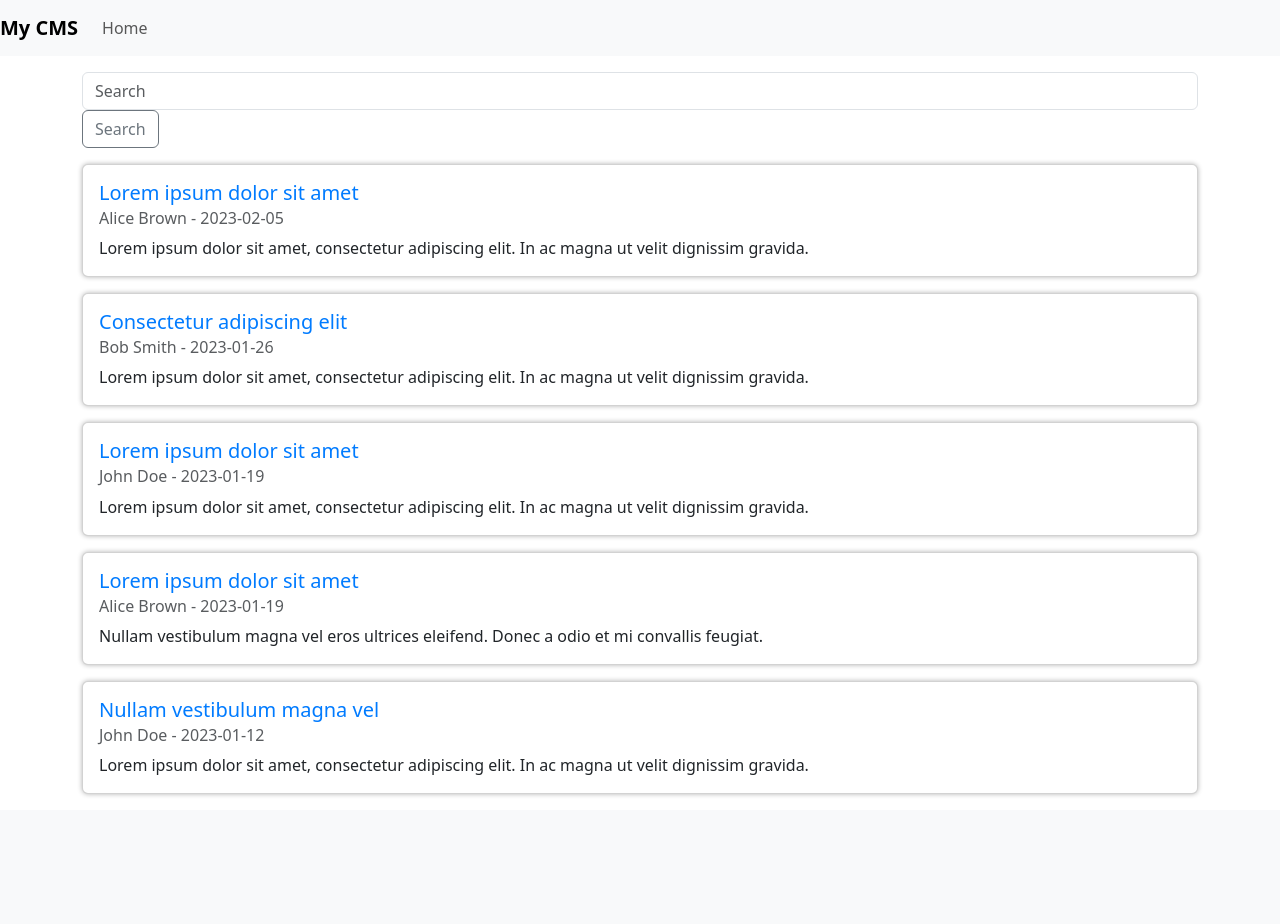
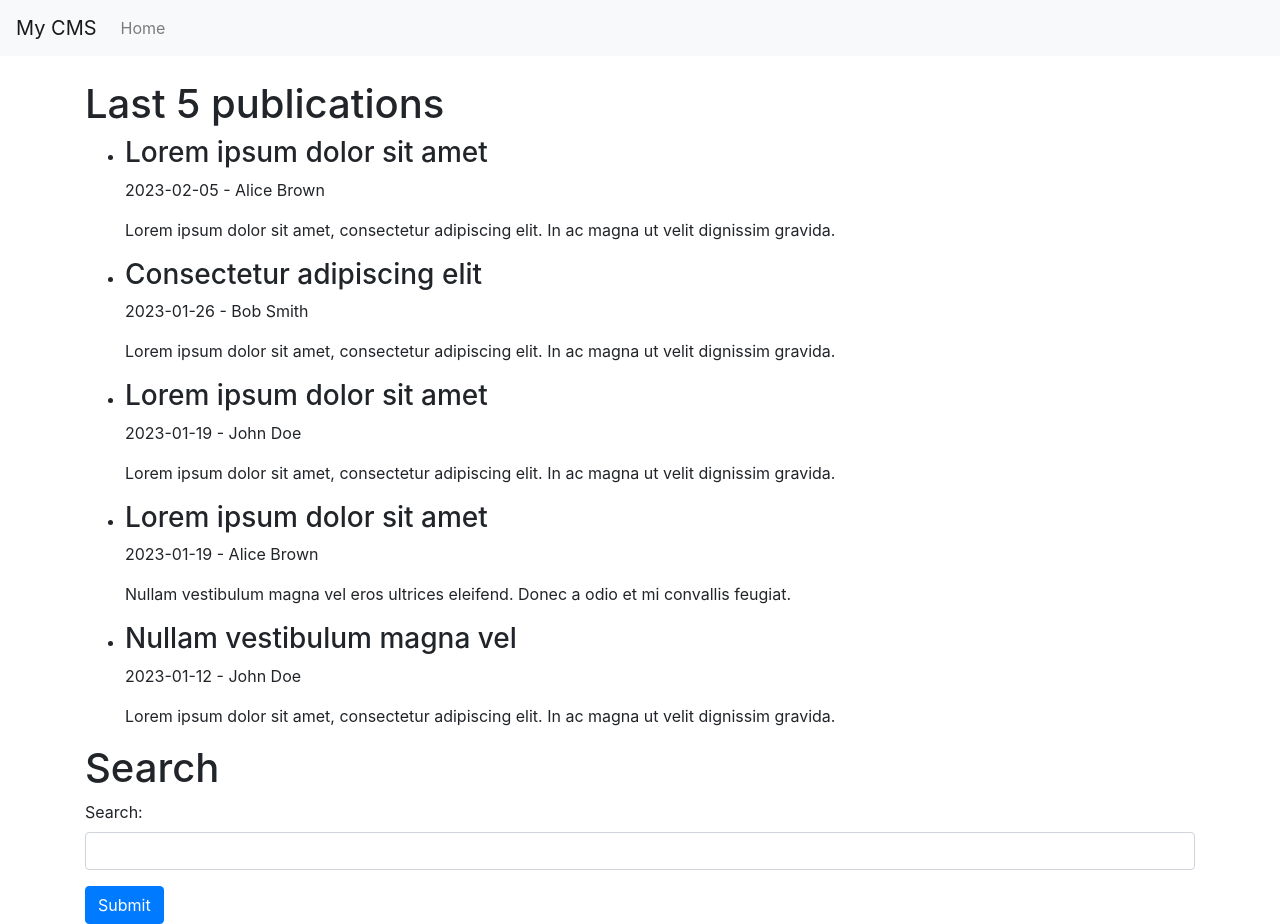
Before and after one commit to oussamaelfig/CMS_Flask, a Flask app: page / in a window 1280 px wide. Before the commit the page ends 796 px from the top, so only its background shows below. Run offline with Flask 3, Linux system fonts and the light colour scheme; data comes from the database, SQL or seed files in the repository; both versions use the stored data as it was after the commit; some libraries are stand-ins or nearby versions.

Commit message:
change design

```diff
--- a/app.py
+++ b/app.py
@@ -1,5 +1,6 @@
-from flask import Flask, render_template, request
+from flask import Flask, render_template, request, redirect, url_for, abort
 import sqlite3
+import datetime
 
 app = Flask(__name__)
 
@@ -10,39 +11,35 @@ def home():
     conn = sqlite3.connect('db/infoArticle.db')
     c = conn.cursor()
 
-    # Retrieve the last 5 publications as of today's date
-    c.execute(
-        "SELECT * FROM article WHERE date(date_publication) <= date('now') ORDER BY date(date_publication) DESC LIMIT 5")
+    # Retrieve the last 5 publications
+    today = datetime.date.today().isoformat()
+    c.execute("SELECT * FROM article WHERE date_publication <= ? ORDER BY date_publication DESC LIMIT 5", (today,))
     publications = c.fetchall()
 
     # Close the database connection
     conn.close()
 
-    # Render the home page template with the publications data
     return render_template('home.html', publications=publications)
 
 
 @app.route('/search')
 def search():
-    # Get the search query from the request
-    query = request.args.get('q')
-
     # Connect to the database
     conn = sqlite3.connect('db/infoArticle.db')
     c = conn.cursor()
 
-    # Search for articles with the query in the title or paragraph
-    c.execute(
-        "SELECT identifiant, titre, date_publication FROM article WHERE titre LIKE ? OR paragraphe LIKE ? ORDER BY date("
-        "date_publication) DESC",
-        ('%' + query + '%', '%' + query + '%'))
-    search_results = c.fetchall()
+    # Retrieve the search query from the request
+    query = request.args.get('q')
+
+    # Search for articles that contain the query in the title or paragraph
+    c.execute("SELECT * FROM article WHERE article.titre LIKE ? OR article.paragraphe LIKE ?",
+              ('%' + query + '%', '%' + query + '%'))
+    results = c.fetchall()
 
     # Close the database connection
     conn.close()
 
-    # Render the search results template with the search query and results data
-    return render_template('search.html', query=query, search_results=search_results)
+    return render_template('search.html', results=results)
 
 
 @app.route('/article/<identifier>')
@@ -51,18 +48,17 @@ def article(identifier):
     conn = sqlite3.connect('db/infoArticle.db')
     c = conn.cursor()
 
-    # Retrieve the article with the given identifier
-    c.execute("SELECT * FROM article WHERE identifiant = ?", (identifier,))
+    # Retrieve the article with the specified identifier
+    c.execute("SELECT * FROM article WHERE identifiant=?", (identifier,))
     article = c.fetchone()
 
     # Close the database connection
     conn.close()
 
-    # Check if the article was found
+    # If no article was found, return a 404 error page
     if article is None:
         return render_template('404.html'), 404
 
-    # Render the article page template with the article data
     return render_template('article.html', article=article)
 
 
--- a/delete_data.py
+++ b/delete_data.py
@@ -1,7 +1,7 @@
 import sqlite3
 
 # Connect to the database
-conn = sqlite3.connect('db/infoArticle.bd')
+conn = sqlite3.connect('db/infoArticle.db')
 c = conn.cursor()
 
 # Clear all the data in the table
--- a/static/css/styles.css
+++ b/static/css/styles.css
@@ -1,38 +1,35 @@
 .card {
-    border-radius: 10px;
-    box-shadow: 0px 0px 5px rgba(0, 0, 0, 0.3);
+    border: none;
+    box-shadow: 0px 2px 5px rgba(0, 0, 0, 0.1);
 }
 
-.card-title a {
-    color: #007bff;
-    text-decoration: none;
+.card-title {
+    font-weight: bold;
+    font-size: 1.5rem;
+    margin-bottom: 1rem;
 }
 
-.card-title a:hover {
-    text-decoration: underline;
+.card-text {
+    color: #555;
+    font-size: 1.2rem;
+    line-height: 1.5;
 }
 
-.form-control {
-    border-radius: 20px;
+.card-footer {
+    background-color: #f7f7f7;
+    border-top: none;
+    padding: 1rem;
 }
 
-.navbar-brand {
-    font-weight: bold;
-    font-size: 24px;
+.btn-primary {
+    background-color: #007bff;
+    border: none;
 }
 
-.lead {
-    font-size: 18px;
+.btn-primary:hover {
+    background-color: #0069d9;
 }
 
-@media (max-width: 576px) {
-    .navbar-brand {
-        font-size: 20px;
-    }
+.float-end {
+    float: right;
 }
-
-@media (max-width: 768px) {
-    .navbar-brand {
-        font-size: 22px;
-    }
-}
--- a/templates/404.html
+++ b/templates/404.html
@@ -1,6 +1,7 @@
 {% extends "base.html" %}
 
+{% block title %}404{% endblock %}
+
 {% block content %}
-  <h1>404 - Page Not Found</h1>
-  <p>The page you were looking for could not be found. Please check the URL and try again.</p>
+    <h1>Page not found</h1>
 {% endblock %}
--- a/templates/base.html
+++ b/templates/base.html
@@ -1,15 +1,12 @@
 <!DOCTYPE html>
 <html>
 <head>
-    <title>{% block title %}My CMS{% endblock %}</title>
-    <link rel="stylesheet" href="{{ url_for('static', filename='css/bootstrap.min.css') }}">
-    <link rel="stylesheet" href="{{ url_for('static', filename='css/styles.css') }}">
-    <link rel="stylesheet" href="{{ url_for('static', filename='css/styles.css') }}">
-    <link rel="stylesheet" href="static/css/bootstrap.min.css">
+    <title>{% block title %}{% endblock %} - My CMS</title>
+    <link rel="stylesheet" href="https://stackpath.bootstrapcdn.com/bootstrap/4.4.1/css/bootstrap.min.css">
 </head>
 <body>
 <nav class="navbar navbar-expand-lg navbar-light bg-light">
-    <a class="navbar-brand" href="{{ url_for('home') }}">My CMS</a>
+    <a class="navbar-brand" href="/">My CMS</a>
     <button class="navbar-toggler" type="button" data-toggle="collapse" data-target="#navbarNav"
             aria-controls="navbarNav" aria-expanded="false" aria-label="Toggle navigation">
         <span class="navbar-toggler-icon"></span>
@@ -17,18 +14,13 @@
     <div class="collapse navbar-collapse" id="navbarNav">
         <ul class="navbar-nav">
             <li class="nav-item">
-                <a class="nav-link" href="{{ url_for('home') }}">Home</a>
+                <a class="nav-link" href="/">Home</a>
             </li>
         </ul>
     </div>
 </nav>
-
-{% block content %}{% endblock %}
-
-<script src="static/js/jquery.min.js"></script>
-<script src="static/js/bootstrap.min.js"></script>
-<script src="{{ url_for('static', filename='js/jquery.min.js') }}"></script>
-<script src="{{ url_for('static', filename='js/popper.min.js') }}"></script>
-<script src="{{ url_for('static', filename='js/bootstrap.min.js') }}"></script>
+<div class="container mt-4">
+    {% block content %}{% endblock %}
+</div>
 </body>
 </html>
--- a/templates/home.html
+++ b/templates/home.html
@@ -1,27 +1,23 @@
 {% extends "base.html" %}
 
 {% block content %}
-    <div class="container">
-        <div class="row mt-3">
-            <div class="col-12">
-                <form class="form-inline my-2 my-lg-0" action="{{ url_for('search') }}" method="get">
-                    <input class="form-control mr-sm-2" type="text" placeholder="Search" aria-label="Search" name="q">
-                    <button class="btn btn-outline-secondary my-2 my-sm-0" type="submit">Search</button>
-                </form>
-            </div>
+    <h1>Last 5 publications</h1>
+    <ul>
+        {% for publication in publications %}
+            <li>
+                <h3>{{ publication[1] }}</h3>
+                <p>{{ publication[4] }} - {{ publication[3] }}</p>
+                <p>{{ publication[5] }}</p>
+            </li>
+        {% endfor %}
+    </ul>
+
+    <h1>Search</h1>
+    <form action="{{ url_for('search') }}">
+        <div class="form-group">
+            <label for="search">Search:</label>
+            <input type="text" class="form-control" id="search" name="q" required>
         </div>
-        <div class="row mt-3">
-            {% for article in publications %}
-                <div class="col-12 mb-3">
-                    <div class="card">
-                        <div class="card-body">
-                            <h5 class="card-title"><a href="{{ url_for('article', identifiant=article[0]) }}">{{ article[1] }}</a></h5>
-                            <h6 class="card-subtitle mb-2 text-muted">{{ article[3] }} - {{ article[4] }}</h6>
-                            <p class="card-text">{{ article[5] }}</p>
-                        </div>
-                    </div>
-                </div>
-            {% endfor %}
-        </div>
-    </div>
+        <button type="submit" class="btn btn-primary">Submit</button>
+    </form>
 {% endblock %}
```
Also changed, not shown: templates/article.html (+3 -9 lines), templates/search.html (+12 -20 lines), article.db (deleted), db/infoArticle.db.
